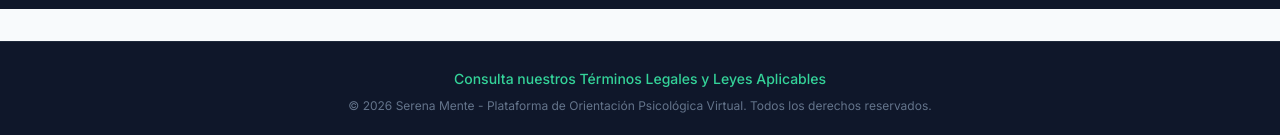
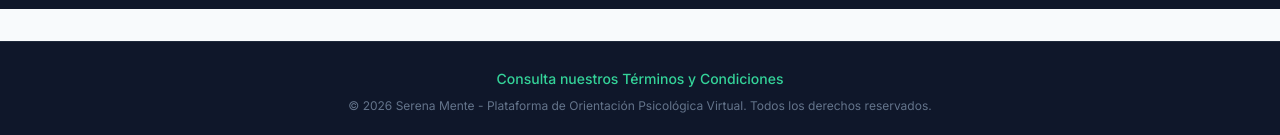
Before and after one commit to psicoalexandersarmiento-byte/serena-mente, a plain HTML site: page index.html in a window 1280 px wide. Shown: the part 3619-3754 px from the top of the page. Drawn offline with nearby package versions, Linux system fonts and the light colour scheme.

Commit message:
Update index.html

```diff
--- a/index.html
+++ b/index.html
@@ -608,7 +608,7 @@
     <footer class="bg-slate-900 border-t border-slate-800 text-center py-6 px-4 mt-8 text-slate-400 space-y-2">
         <p>
             <a href="legal.html" class="text-emerald-400 hover:underline text-sm font-medium">
-                Consulta nuestros Términos Legales y Leyes Aplicables
+                Consulta nuestros Términos y Condiciones
             </a>
         </p>
         <p class="text-xs text-slate-500">
```
